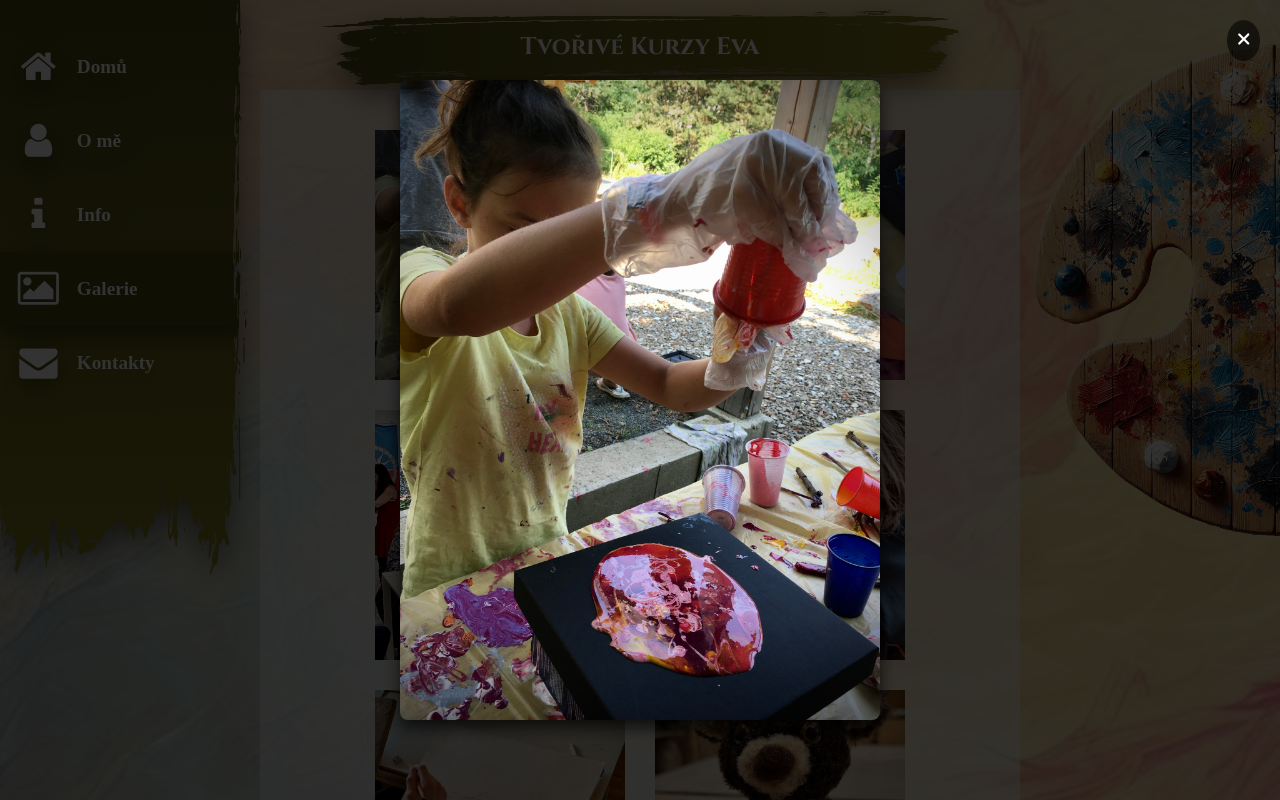
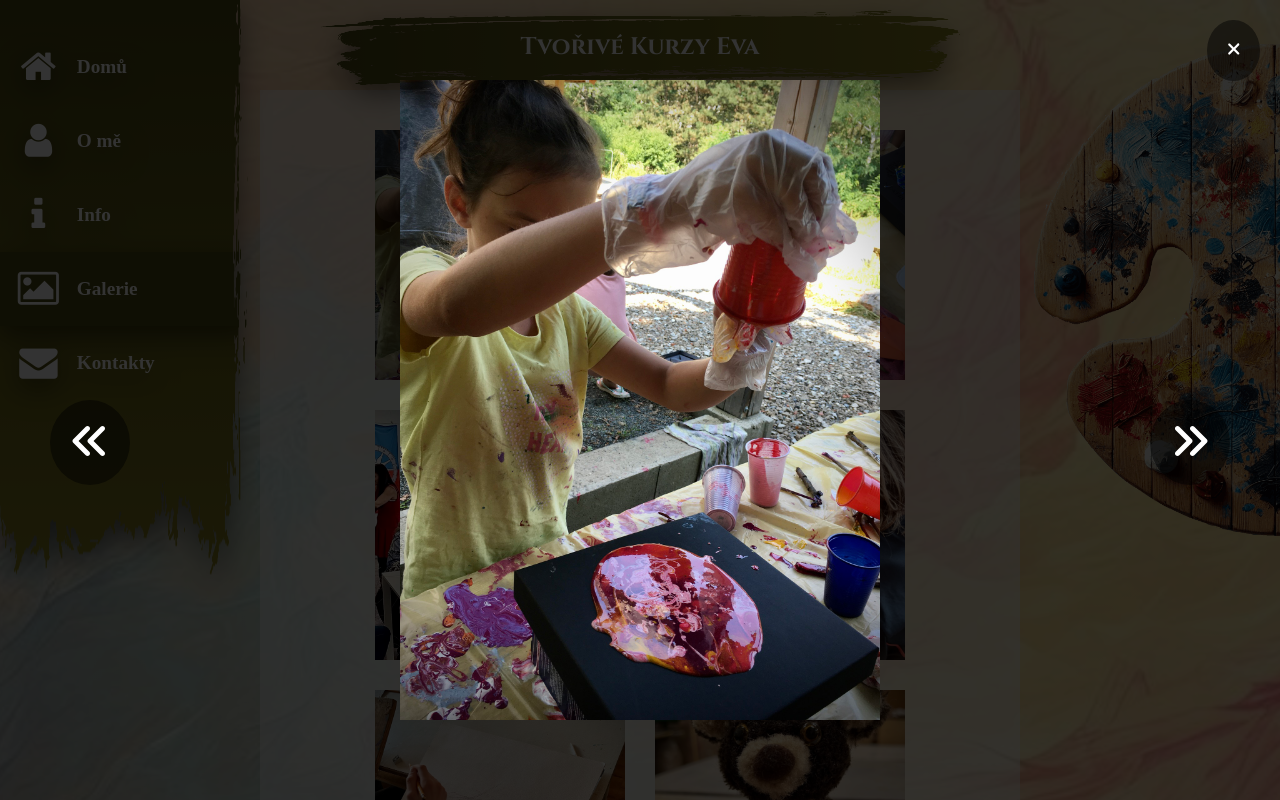
Before and after one commit to pulcovamon/tvorive-kurzy, a React (Vite) app: page /galerie in a window 1280 px wide. Both pictures are taken after a click on the button 500 px from the left and 255 px from the top of the page. Shown: the top 800 px of the page. Built offline with nearby package versions, Linux system fonts and the light colour scheme; the HTML template or start-up script is replaced by a standard one; a web font is replaced by a local one.

Commit message:
implement navigating between images in gallery

```diff
--- a/src/App.css
+++ b/src/App.css
@@ -250,67 +250,6 @@ body {
   max-width: min(90vw, 600px);
   margin: 0;
   padding: 0;
-}
-
-.slideshow {
-  width: 400px;
-  height: 500px;
-  margin: 0;
-  padding: 0;
-  overflow: hidden;
-  display: flex;
-  justify-content: center;
-  align-items: center;
-  position: relative;
-}
-
-.slideshow-track {
-  display: flex;
-  width: 100%;
-}
-
-.slideshow img {
-  width: 100%;
-  height: auto;
-  object-fit: contain;
-  object-position: center;
-  flex-shrink: 0;
-}
-
-.controls {
-  position: absolute;
-  top: 50%;
-  left: 0;
-  right: 0;
-  display: flex;
-  justify-content: space-between;
-  transform: translateY(-50%);
-  width: 100%;
-  z-index: 10;
-}
-
-.left-button,
-.right-button {
-  background-color: rgba(0, 0, 0, 0.5);
-  color: white;
-  border: none;
-  font-size: 1.8em;
-  cursor: pointer;
-  transition: background-color 0.3s;
-  z-index: 2;
-  padding: 20px;
-}
-
-.slideshow button:hover {
-  background-color: rgba(0, 0, 0, 0.8);
-}
-
-.slideshow button:active {
-  background-color: rgba(0, 0, 0, 0.8);
-}
-
-.slideshow button:focus {
-  outline: none;
 }
 
 .text-container-courses {
@@ -581,8 +520,10 @@ body {
   flex-wrap: wrap;
   gap: 30px;
   justify-content: center;
+  align-items: center;
   text-align: center;
   padding: 20px;
+  overflow: hidden;
 }
 
 .gallery-page button {
@@ -614,7 +555,7 @@ body {
 }
 
 .cover-image-container {
-  background-color: rgba(0, 0, 0, 0.8); /* Trochu tmavší pro lepší kontrast */
+  background-color: rgba(0, 0, 0, 0.8);
   position: fixed;
   z-index: 10;
   left: 0;
@@ -624,41 +565,64 @@ body {
   display: flex;
   justify-content: center;
   align-items: center;
+  overflow: hidden;
+}
+
+.cover-image-track {
+  max-height: 80vh;
+  display: flex;
+  height: 100%;
+  width: 100%;
 }
 
 .cover-image {
-  max-width: 80%;
-  max-height: 80%;
+  height: 100%;
+  width: 100%;
   object-fit: contain;
-  box-shadow: 0 8px 16px rgba(0, 0, 0, 0.7);
   border-radius: 8px;
-  transition: transform 0.3s ease;
+  flex-shrink: 0;
 }
 
-.close-image-button {
+.cover-image-container button {
+  border: none;
+  background-color: rgba(0, 0, 0, 0.5);
+  color: white;
+  font-size: 1.8em;
+  cursor: pointer;
+  transition: background-color 0.3s, transform 0.2s ease;
+  padding: 20px;
+  border-radius: 50%;
+  z-index: 2;
   position: absolute;
+}
+
+.cover-image-container button:hover {
+  background-color: rgba(0, 0, 0, 0.8);
+  transform: scale(1.1);
+  z-index: 3;
+}
+
+.cover-image-container .close-image-button {
   right: 20px;
   top: 20px;
-  border-radius: 50%;
-  padding: 10px;
-  border: none;
-  background-color: rgba(0, 0, 0, 0.6);
-  color: white;
   font-size: 18px;
-  cursor: pointer;
-  transition: background-color 0.3s ease, transform 0.2s ease;
 }
 
-.close-image-button:hover {
-  background-color: rgba(255, 255, 255, 0.8);
-  color: black;
-  transform: scale(1.1);
+.cover-image-container .left-button,
+.cover-image-container .right-button {
+  position: absolute;
+  top: 50%;
+  font-size: 2.5em;
 }
 
-.close-image-button:focus {
-  outline: none;
-  box-shadow: 0 0 8px rgba(255, 255, 255, 0.8);
+.cover-image-container .left-button {
+  left: 50px;
 }
+
+.cover-image-container .right-button {
+  right: 50px;
+}
+
 
 @media (max-width: 1000px) {
   .header {
--- a/src/App.tsx
+++ b/src/App.tsx
@@ -85,7 +85,7 @@ const AppContent: React.FC = () => {
       <div className="content">
         <div className="page-container">
         <Routes>
-          <Route path="/" element={<Home images={images} />} />
+          <Route path="/" element={<Home />} />
           <Route path="/info" element={<Info />} />
           <Route path="/kontakty" element={<Contacts isDesktop={isDesktop} />} />
           <Route path="/o-me" element={<AboutMe />} />
--- a/src/components/CoverImage.tsx
+++ b/src/components/CoverImage.tsx
@@ -1,19 +1,101 @@
-import { faXmark } from "@fortawesome/free-solid-svg-icons";
+import { faAnglesLeft, faAnglesRight, faXmark } from "@fortawesome/free-solid-svg-icons";
 import { FontAwesomeIcon } from "@fortawesome/react-fontawesome";
+import { useState, useEffect } from "react";
+import { useDrag } from "@use-gesture/react";
 
 const CoverImage = ({
-  image,
+  images,
+  currentIndex,
+  setCurrentIndex,
   closeImage,
 }: {
-  image: string;
+  images: string[];
+  currentIndex: number;
+  setCurrentIndex: (index: number) => void;
   closeImage: Function;
 }) => {
+  const [isTransitioning, setIsTransitioning] = useState(false);
+
+  const goToNextSlide = () => {
+    if (currentIndex != images.length - 1) {
+      setIsTransitioning(true);
+    }
+    const nextIndex = (currentIndex + 1) % images.length;
+    setCurrentIndex(nextIndex);
+  };
+
+  const goToPrevSlide = () => {
+    if (currentIndex != 0) {
+      setIsTransitioning(true);
+    }
+    const prevIndex = (currentIndex === 0 ? images.length - 1 : currentIndex - 1);
+    setCurrentIndex(prevIndex);
+  };
+
+  useEffect(() => {
+    const handleKeyDown = (event: KeyboardEvent) => {
+      if (event.key === "ArrowRight") {
+        goToNextSlide();
+      } else if (event.key === "ArrowLeft") {
+        goToPrevSlide();
+      }
+    }
+
+    window.addEventListener("keydown", handleKeyDown);
+
+    return () => {
+      window.removeEventListener("keydown", handleKeyDown);
+    };
+  }, [currentIndex]);
+
+  useEffect(() => {
+    if (isTransitioning) {
+      const timeout = setTimeout(() => {
+        setIsTransitioning(false);
+      }, 500);
+      return () => clearTimeout(timeout);
+    }
+  }, [isTransitioning]);
+
+  const bind = useDrag(
+    ({ movement: [dx], last }) => {
+      if (last) {
+        if (dx > 50) goToPrevSlide();
+        if (dx < -50) goToNextSlide();
+      }
+    },
+    { preventDefault: true, filterTaps: true }
+  );
+
+  const transformValue = `translateX(-${currentIndex * 100}%)`;
+
   return (
-    <div className="cover-image-container">
-    <button className="close-image-button" onClick={() => closeImage()}>
+    <div className="cover-image-container" {...bind()}>
+      <button className="close-image-button" onClick={() => closeImage()}>
         <FontAwesomeIcon icon={faXmark} />
-    </button>
-      <img src={image} className="cover-image" />
+      </button>
+      <button className="left-button" onClick={goToPrevSlide}>
+        <FontAwesomeIcon icon={faAnglesLeft} />
+      </button>
+      <div
+        className="cover-image-track"
+        style={{
+          transform: transformValue,
+          transition: isTransitioning ? "transform 0.5s ease-in-out" : "none",
+        }}
+      >
+        {images.map((image, index) => (
+          <img
+            key={index}
+            src={image}
+            className="cover-image"
+            alt={`cover-image-${index}`}
+          />
+        ))}
+      </div>
+      <button className="right-button" onClick={goToNextSlide}>
+        <FontAwesomeIcon icon={faAnglesRight} />
+      </button>
     </div>
   );
 };
--- a/src/pages/Contacts.tsx
+++ b/src/pages/Contacts.tsx
@@ -2,7 +2,6 @@
 import { FontAwesomeIcon } from "@fortawesome/react-fontawesome";
 import {
   faSquareFacebook,
-  faSquareInstagram,
 } from "@fortawesome/free-brands-svg-icons";
 import {
   faBus,
--- a/src/pages/Gallery.tsx
+++ b/src/pages/Gallery.tsx
@@ -3,29 +3,32 @@ import CoverImage from "../components/CoverImage";
 import ImagePreview from "../components/ImagePreview";
 
 const Gallery = ({ images }: { images: string[] }) => {
-  const [image, setImage] = useState<number | null>(null);
+  const [currentIndex, setCurrentIndex] = useState<number | null>(null);
 
   const onImageClick = (index: number) => {
-    setImage(index);
+    setCurrentIndex(index);
   };
 
   const closeImage = () => {
-    setImage(null);
+    setCurrentIndex(null);
   };
 
-  const imageComponents = images.map((image, index) => {
-    return (
-      <button onClick={() => onImageClick(index)} className="image-button">
-        <ImagePreview path={`slideshow/${image}`} key={index} />
-      </button>
-    );
-  });
+  const imageComponents = images.map((image, index) => (
+    <button onClick={() => onImageClick(index)} className="image-button" key={index}>
+      <ImagePreview path={`slideshow/${image}`} key={index}/>
+    </button>
+  ));
 
   return (
     <div className="gallery-page">
       {imageComponents}
-      {image === null ? null : (
-        <CoverImage image={`slideshow/${images[image]}`} closeImage={closeImage} />
+      {currentIndex !== null && (
+        <CoverImage
+          images={images.map((image) => `slideshow/${image}`)}
+          currentIndex={currentIndex}
+          setCurrentIndex={setCurrentIndex}
+          closeImage={closeImage}
+        />
       )}
     </div>
   );
--- a/src/pages/Home.tsx
+++ b/src/pages/Home.tsx
@@ -1,6 +1,4 @@
-import Slideshow from "../components/Slideshow";
-
-const Home = ({ images }: { images: string[] }) => {
+const Home = () => {
   return (
     <div className="home-page">
             <div>
```
